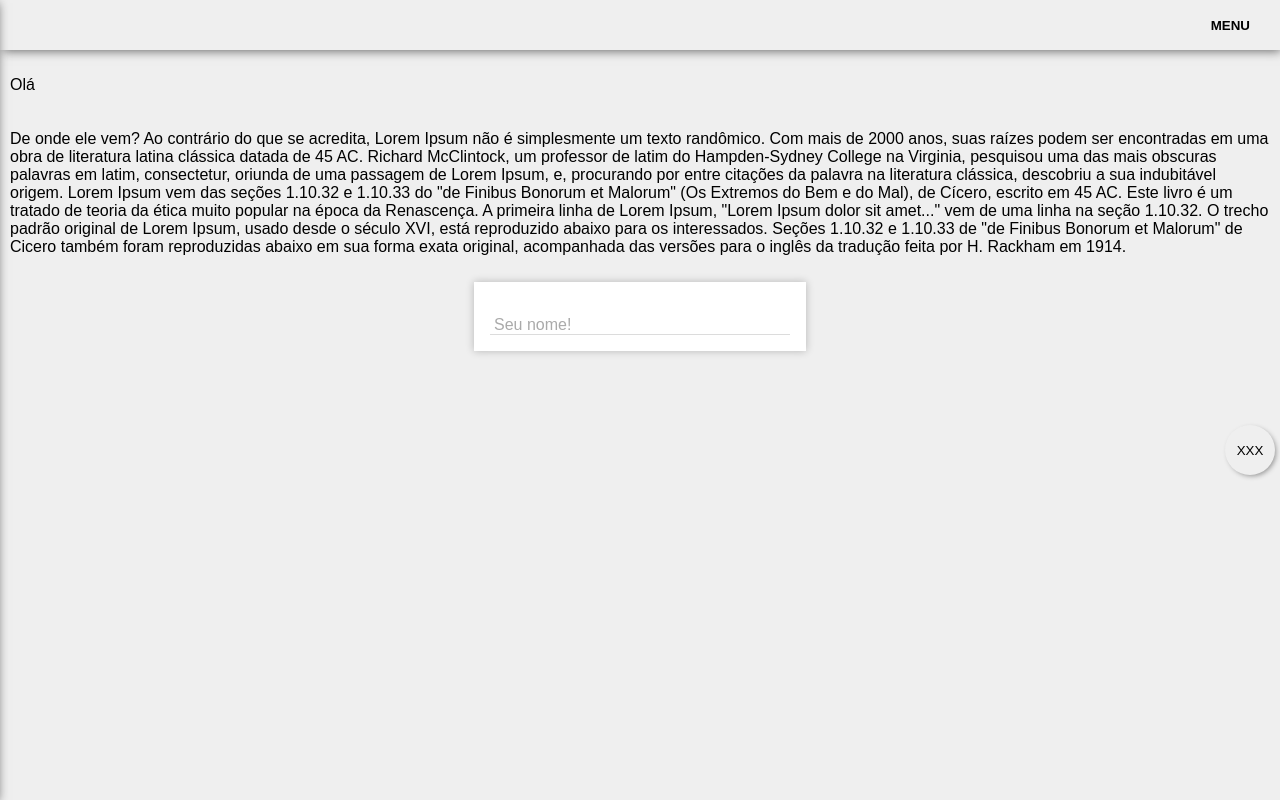
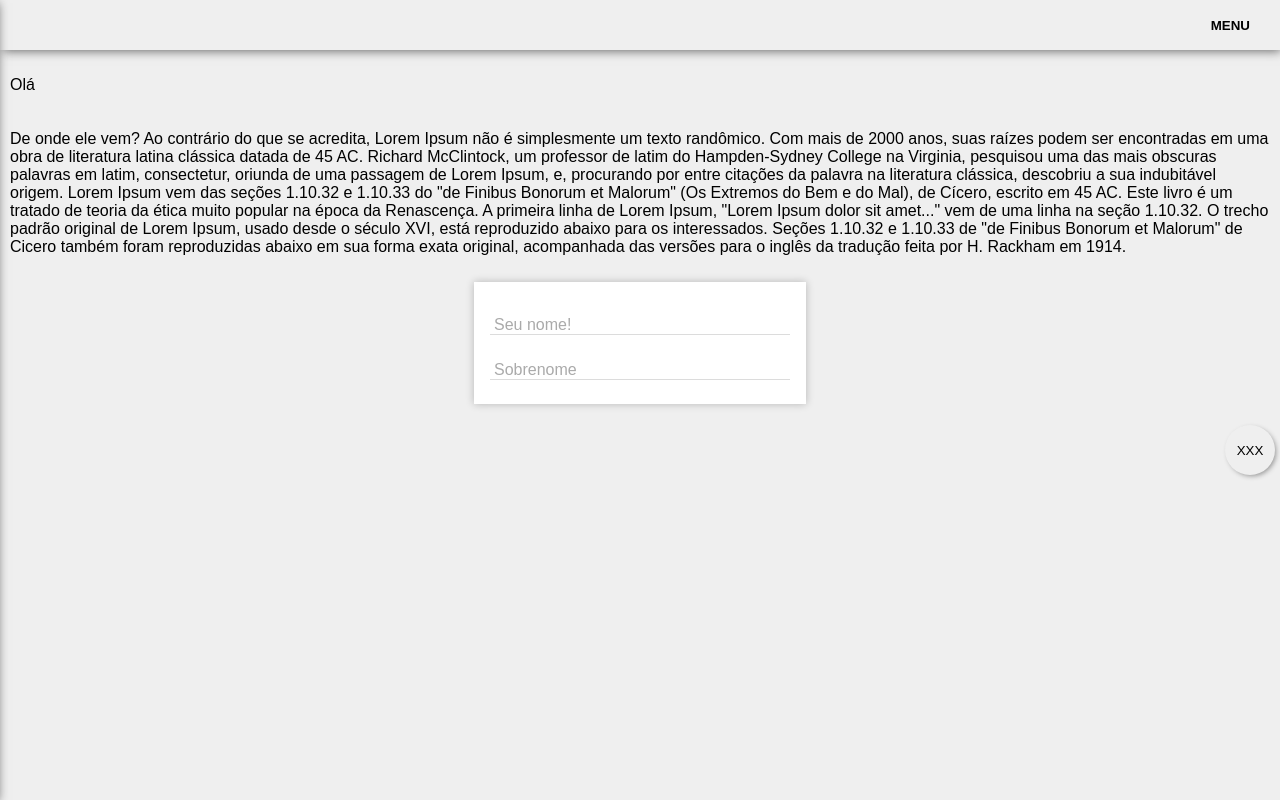
Before and after one commit to ramonmoraes/react-web-components, a React (Create React App) app: page / in a window 1280 px wide. Built offline with nearby package versions, Linux system fonts and the light colour scheme.

Commit message:
from completed to idle

```diff
--- a/src/App.js
+++ b/src/App.js
@@ -45,6 +45,7 @@ class App extends Component {
         </p>
         <div className="card">
           <MaterialInputLogin name={"name"} placeholder={"Seu nome!"} />
+          <MaterialInputLogin name={"Sobrenome"} placeholder={"Sobrenome"} />
         </div>
 
       </div>
--- a/src/components/MaterialInputLogin/index.js
+++ b/src/components/MaterialInputLogin/index.js
@@ -6,7 +6,7 @@ class MaterialInputLogin extends Component {
     super(props);
     this.state = {
       isActive: false,
-      isCompleted: false,
+      isIdle: false,
       value: this.props.value || ""
     };
   }
@@ -18,7 +18,7 @@ class MaterialInputLogin extends Component {
   handleFocus = () => {
     this.setState({
       isActive: true,
-      isCompleted: false
+      isIdle: false
     });
   };
 
@@ -26,11 +26,11 @@ class MaterialInputLogin extends Component {
     if (this.state.value === "") {
       this.setState({
         isActive: false,
-        isCompleted: false
+        isIdle: false
       });
     } else {
       this.setState({
-        isCompleted: true
+        isIdle: true
       });
     }
   };
@@ -38,12 +38,12 @@ class MaterialInputLogin extends Component {
   getId = () => `${this.props.name}-input`;
 
   render() {
-    const { isActive, isCompleted } = this.state;
+    const { isActive, isIdle } = this.state;
     let materialClass = isActive
       ? "MaterialLogin MaterialLogin--active"
       : "MaterialLogin";
 
-    if (isCompleted) {
+    if (isIdle) {
       materialClass =
         "MaterialLogin MaterialLogin--active MaterialLogin--completed";
     }
--- a/src/components/MaterialInputLogin/style.css
+++ b/src/components/MaterialInputLogin/style.css
@@ -1,5 +1,6 @@
 .MaterialLogin {
   padding: 16px 4px 2px 4px;
+  margin-bottom: 8px;
   position: relative;
   border-bottom: 1px solid #dcdcdc; }
   .MaterialLogin-input {
@@ -37,8 +38,8 @@
 .MaterialLogin--active .MaterialLogin-complementary {
   transform: scaleX(1); }
 
-.MaterialLogin--completed .MaterialLogin-placeholder {
+.MaterialLogin--idle .MaterialLogin-placeholder {
   color: #444; }
 
-.MaterialLogin--completed .MaterialLogin-complementary {
+.MaterialLogin--idle .MaterialLogin-complementary {
   transform: scaleX(0); }
--- a/src/components/MaterialInputLogin/style.scss
+++ b/src/components/MaterialInputLogin/style.scss
@@ -1,6 +1,8 @@
 .MaterialLogin {
   $activeColor: #538fef;
   padding: 16px 4px 2px 4px;
+  margin-bottom: 8px;
+
   position: relative;
   border-bottom: 1px solid #dcdcdc;
   $transition: 0.3s cubic-bezier(0.7, 0.04, 0.28, 0.88);
@@ -55,11 +57,11 @@
   }
 }
 
-.MaterialLogin--completed {
+.MaterialLogin--idle {
   .MaterialLogin {
-    $completedColor: #444;
+    $idleColor: #444;
     &-placeholder {
-      color: $completedColor;
+      color: $idleColor;
     }
     &-complementary {
       transform: scaleX(0);
```
